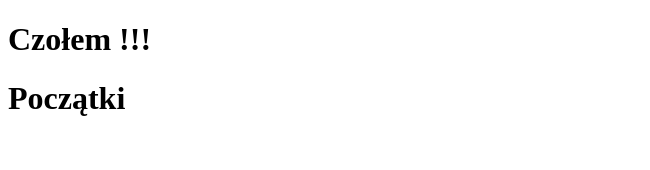
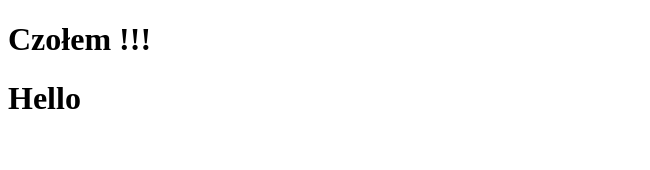
Before and after one commit to Kacper77/learning-git, a plain HTML site: page index.html in a window 1280 px wide. Shown: the top 170 px of the page, without its empty margins (0-650 px from the left). Drawn offline with nearby package versions, Linux system fonts and the light colour scheme; files that its build step writes are made by us from their sources.

Commit message:
change h1

```diff
--- a/index.html
+++ b/index.html
@@ -12,7 +12,7 @@
 		<h1> Czołem !!!</h1>
 	</div>
 	<div class="content">
-		<h1>Początki</h1>
+		<h1>Hello</h1>
 		<br>
 		<h2>O mnie</h2>
 		<p>W wieku 40 lat postanowiłem przebranżowić się na programistę. Zobaczymy, czy dam radę.</p>
```
